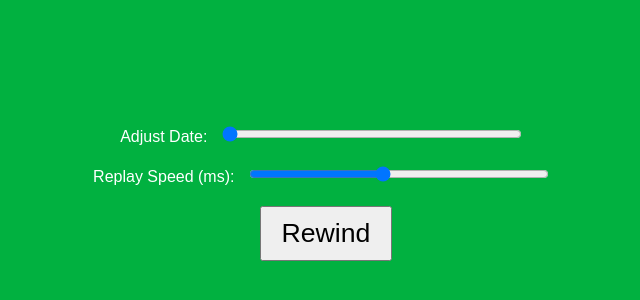
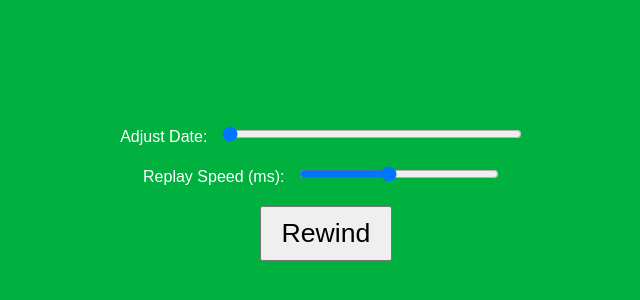
Before and after one commit to itsthekentinator/3rewind2023, a plain HTML site: page index.html in a window 1280 px wide. Shown: the part 222-522 px from the top of the page, without its empty margins (314-954 px from the left). Drawn offline with Linux system fonts and the light colour scheme.

Commit message:
Update styles.css

```diff
--- a/styles.css
+++ b/styles.css
@@ -35,6 +35,10 @@ input {
     margin: 0 10px;
 }
 
+#speedSlider {
+    width: 200px; /* Smaller replay speed bar */
+}
+
 button {
     font-size: 20pt;
     padding: 10px 20px;
```
